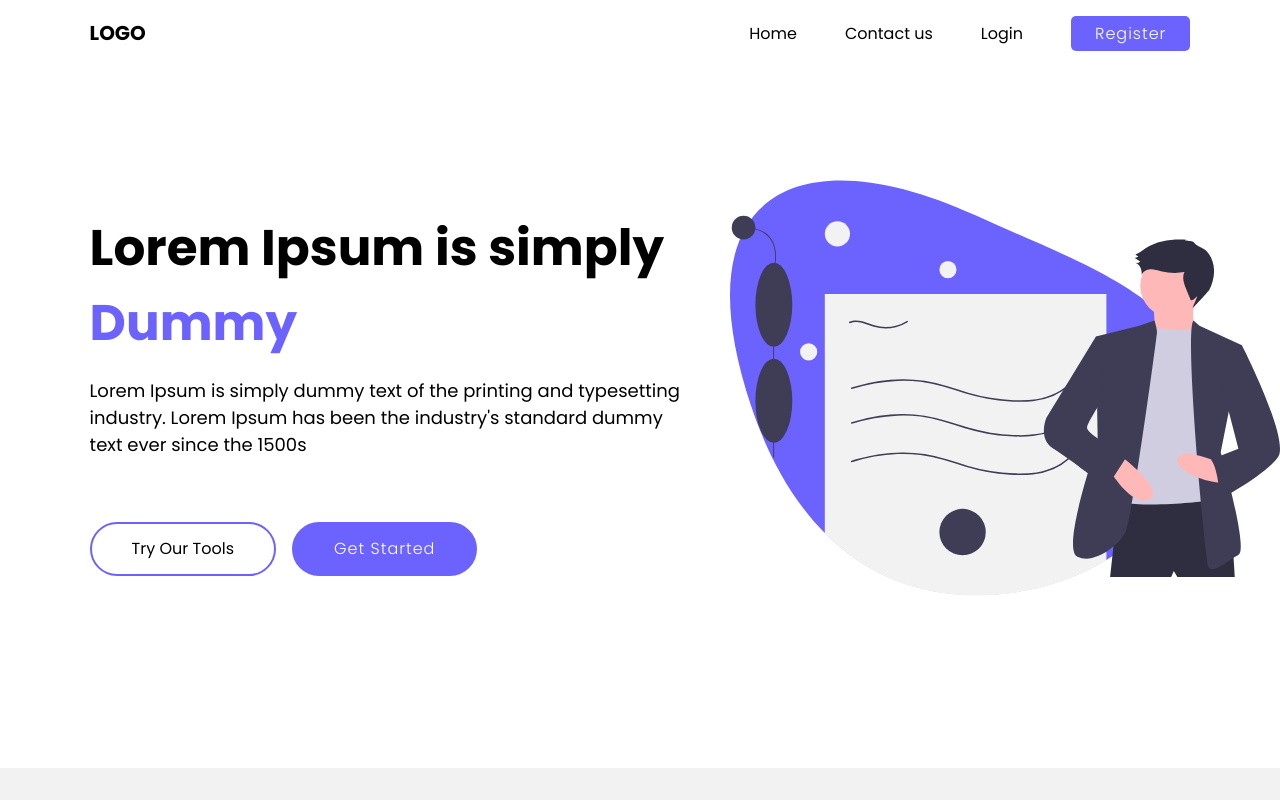
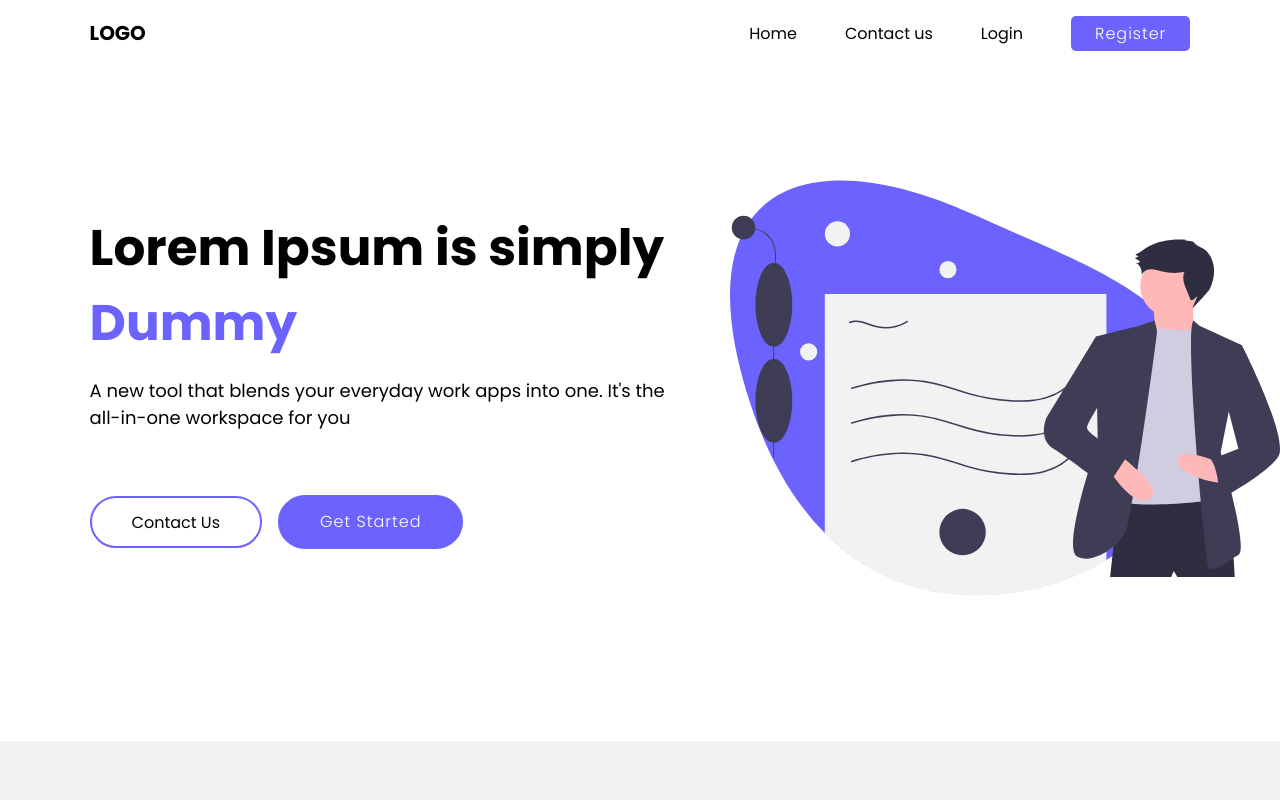
Before and after one commit to beyram01/edu-tools-frontend, a React (Create React App) app: page / in a window 1280 px wide. Shown: the top 800 px of the page. Built offline with nearby package versions, Linux system fonts and the light colour scheme.

Commit message:
add text to the landing page

```diff
--- a/src/Pages/Home/components/Header.js
+++ b/src/Pages/Home/components/Header.js
@@ -14,12 +14,13 @@ const Header = ({ setRegisterModel }) => {
           Lorem Ipsum is simply <span className="pirple">Dummy</span>
         </h1>
         <p className="hero-description">
-          Lorem Ipsum is simply dummy text of the printing and typesetting
-          industry. Lorem Ipsum has been the industry's standard dummy text ever
-          since the 1500s
+          A new tool that blends your everyday work apps into one. It's the
+          all-in-one workspace for you
         </p>
         <div className="call-to-action">
-          <button className="btn btn-stroke">Try Our Tools</button>
+          <a href="/#contact" className="btn btn-stroke">
+            Contact Us
+          </a>
           <button className="btn btn-fill" onClick={openRegisterModel}>
             Get Started
           </button>
```
